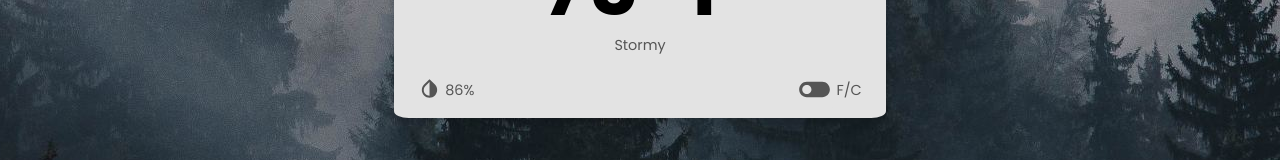
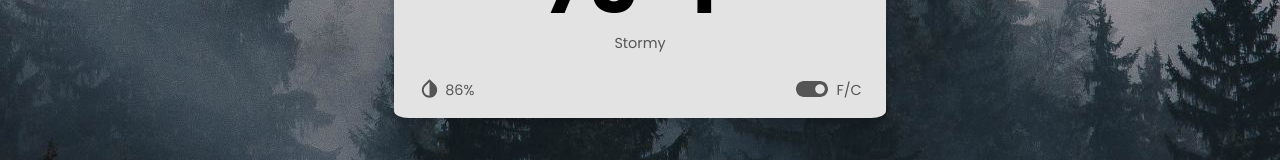
Before and after one commit to sderacy/weatherwise, a React (Create React App) app: page / in a window 1280 px wide. Shown: the part 482-642 px from the top of the page. Built offline with nearby package versions, Linux system fonts and the light colour scheme.

Commit message:
Implement togge-able button

```diff
--- a/src/Components/WeatherResults/WeatherResults.css
+++ b/src/Components/WeatherResults/WeatherResults.css
@@ -60,8 +60,10 @@ span {
   top: 5px;
 }
 
-#humidity>span:nth-child(2)>svg {
+#humidity>button>svg {
+  position: relative;
   top: 6px;
   transform: scale(1.6);
-  margin-right: 0.3em;
+  margin-right: 0.5em;
+  color: #555;
 }
--- a/src/Components/WeatherResults/WeatherResults.js
+++ b/src/Components/WeatherResults/WeatherResults.js
@@ -1,9 +1,17 @@
+import React, { useState } from 'react';
 import { InvertColors as WaterDropIcon, ToggleOff, ToggleOn } from '@material-ui/icons';
 import './WeatherResults.css'
 
 const today = new Date().toLocaleDateString()
 
-const WeatherResults = () => (
+const WeatherResults = () => {
+  const [toggle, setToggle] = useState();
+
+  const handleToggle = () => {
+    setToggle(!toggle);
+  };
+
+  return (
     <div className='results-card'>
       <div id='location' className='row'>
         <h4>Ewing</h4>
@@ -15,10 +23,17 @@ const WeatherResults = () => (
       </div>
       <div id='humidity' className='row'>
         <span><WaterDropIcon /> 86%</span>
-      <span><ToggleOff /> F/C</span>
+        <button
+          type='button'
+          onClick={handleToggle}
+          aria-label='toggle F/C'
+        >
+          {toggle ? <ToggleOff /> : <ToggleOn />}
+          <span>F/C</span>
+        </button>
       </div>
     </div>
   )
-
+}
 
 export default WeatherResults;
```
Lines whose indentation alone changed are shown as unchanged.
